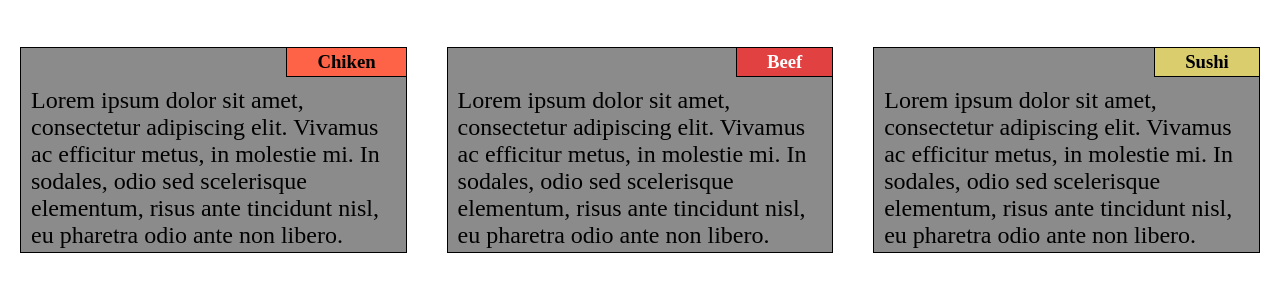
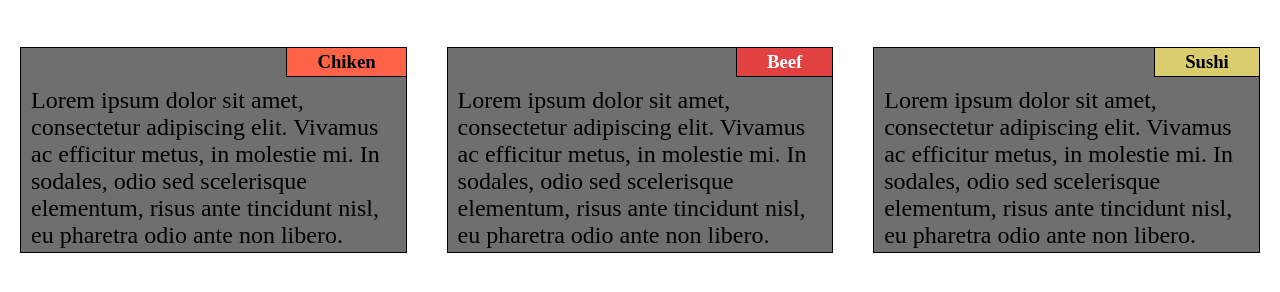
Before and after one commit to tareq-alqadi/coursera-assingment, a plain HTML site: page module2-solution/index.html in a window 1280 px wide. Shown: the part 70-362 px from the top of the page. Drawn offline with Linux system fonts and the light colour scheme.

Commit message:
assignment

```diff
--- a/module2-solution/style.css
+++ b/module2-solution/style.css
@@ -27,7 +27,7 @@
 
 	 .of{
 	 	overflow: auto;
-	  	background-color: #6f6f6fcc;
+	  	background-color: #6f6f6f;
 	  	border:1px solid black;
 
 	 }
```
